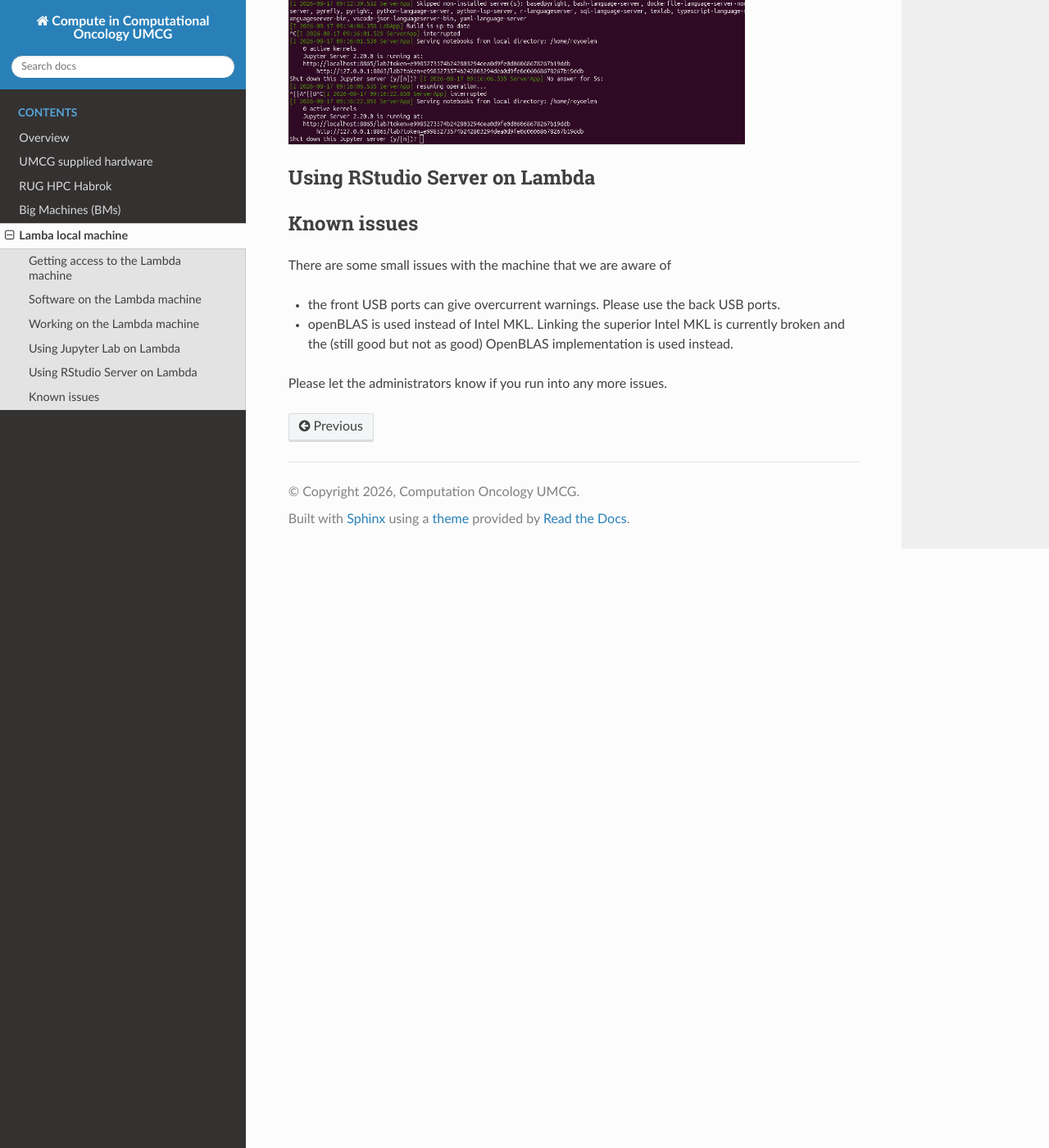
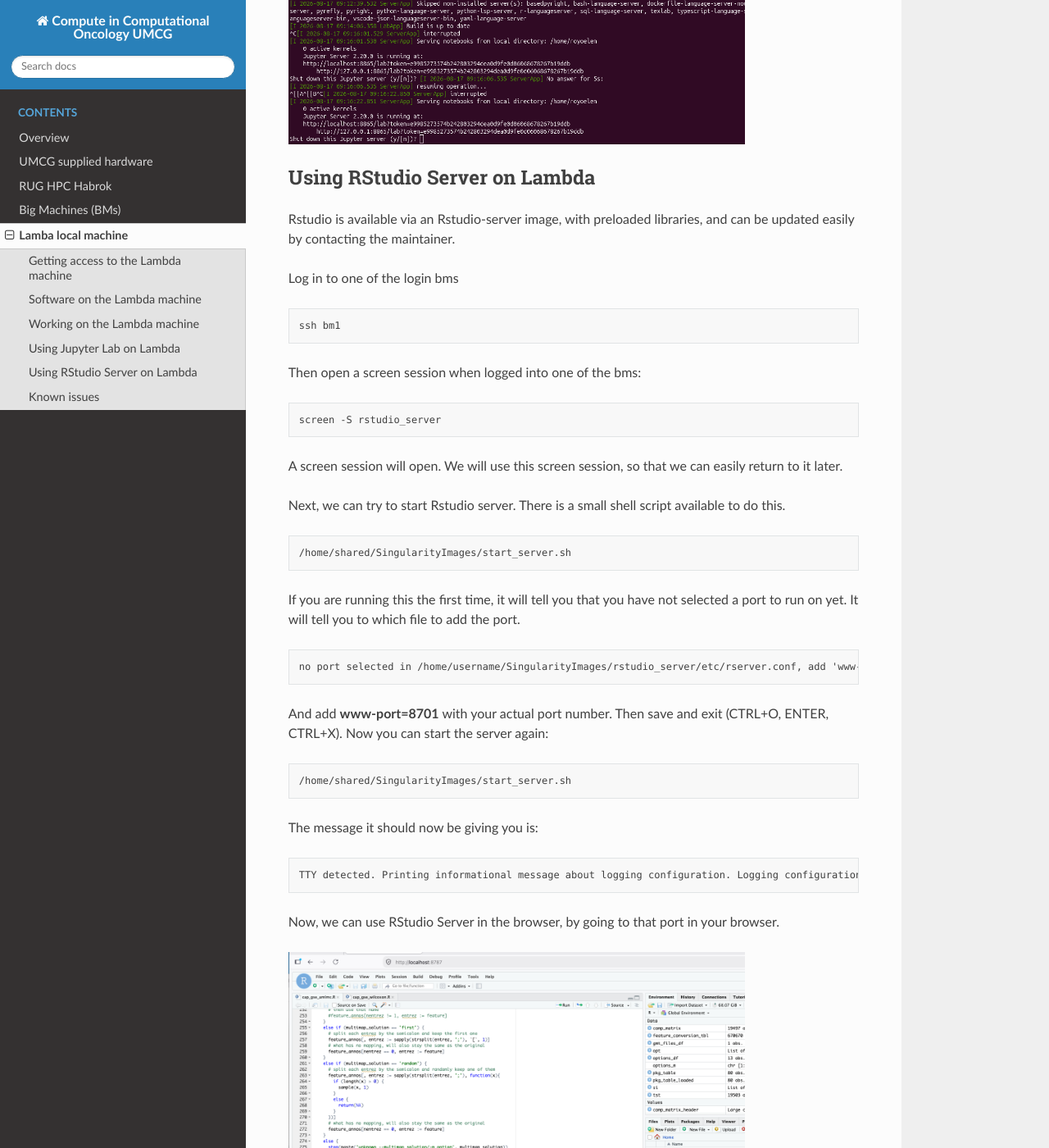
Before and after one commit to ComputationalOncologyUMCG/computational-oncology-compute-instructions, a Sphinx documentation site: the page built from docs/source/lambda.rst, in a window 1280 px wide and 1400 px high, scrolled down 4976 px. Shown: the whole window at 82% size. Built offline with Sphinx 7.4.7 and the Read the Docs theme 3.1.0, drawn with Linux system fonts in a browser that asks for light colours; some of the changed text lies outside the part shown.

Commit message:
- rstudio for lambda - shared storage in bms

```diff
--- a/docs/source/lambda.rst
+++ b/docs/source/lambda.rst
@@ -185,7 +185,74 @@
 Using RStudio Server on Lambda
 ------------------------------------
 
+Rstudio is available via an Rstudio-server image, with preloaded libraries, and can be updated easily by contacting the maintainer.
 
+Log in to one of the login bms
+
+.. code-block:: bash
+
+    ssh bm1
+
+
+Then open a screen session when logged into one of the bms:
+
+.. code-block:: bash
+
+    screen -S rstudio_server
+
+
+A screen session will open. We will use this screen session, so that we can easily return to it later.
+
+Next, we can try to start Rstudio server. There is a small shell script available to do this.
+
+.. code-block:: bash
+
+    /home/shared/SingularityImages/start_server.sh
+
+
+If you are running this the first time, it will tell you that you have not selected a port to run on yet. It will tell you to which file to add the port.
+
+.. code-block:: text
+
+    no port selected in /home/username/SingularityImages/rstudio_server/etc/rserver.conf, add 'www-port=[portnr]' as for example 'www-port=8701' by selecting an available port
+
+
+And add **www-port=8701** with your actual port number. Then save and exit (CTRL+O, ENTER, CTRL+X). Now you can start the server again:
+
+.. code-block:: bash
+
+    /home/shared/SingularityImages/start_server.sh
+
+
+The message it should now be giving you is:
+
+.. code-block:: text
+
+    TTY detected. Printing informational message about logging configuration. Logging configuration loaded from '/etc/rstudio/logging.conf'. Logging to '/home3/p1234567/.local/share/rstudio/log/rserver.log'.
+
+
+Now, we can use RStudio Server in the browser, by going to that port in your browser.
+
+.. image:: images/habrok/rstudiobrowser.png
+   :alt: rstudiobrowser
+   :width: 80%
+
+
+To stop an interactive session, and thus the rstudio server, first see which screen sessions are running:
+
+.. code-block:: bash
+
+    screen -ls
+
+
+This will show you the screen sessions that are running. You can then re-attach to the screen by its name or ID:
+
+.. code-block:: bash
+
+    screen -r rstudio_server
+
+
+Kill the rstudio server with CTRL+C. Then type 'exit' again to exit the screen session.
 
 
 .. _known_issues:
```
Also changed, not shown: docs/source/bigmachines.rst (+7 -0 lines).
